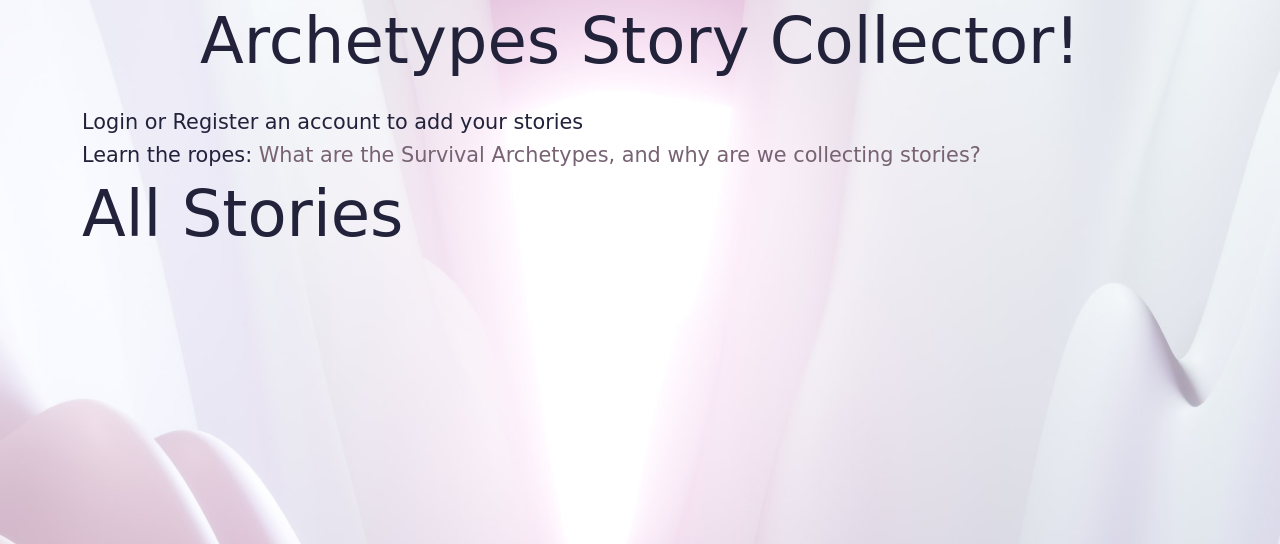
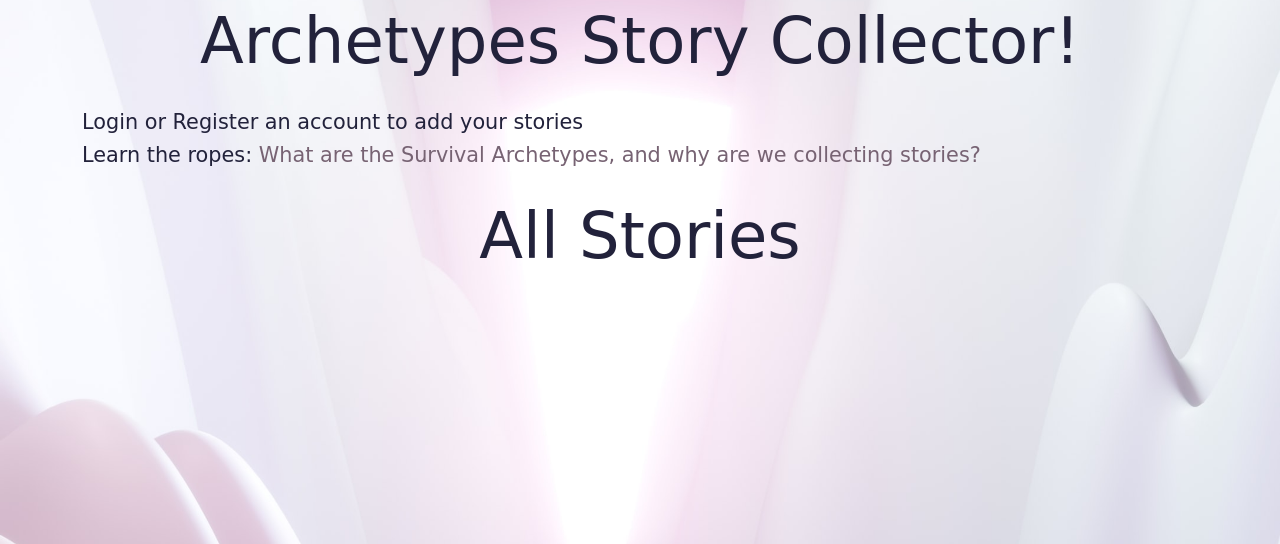
Before and after one commit to catt-tung/archetypes-flask-app, a Flask app: page / in a window 1280 px wide. Shown: the part 178-722 px from the top of the page. Run offline with Flask 2, Linux system fonts and the light colour scheme; data that the repository does not hold is empty; parts of the project's set-up code (start-up, migrations or seed data) failed here and were passed over; some web fonts are replaced.

Commit message:
header formatting

```diff
--- a/myapp/static/base.css
+++ b/myapp/static/base.css
@@ -105,3 +105,9 @@ a:hover {
   background-color: #bbabb6;
   color: #fbf8ea;
 }
+
+#center-these-cards {
+  display: flex;
+  flex-direction: row;
+  justify-content: center;
+}
--- a/myapp/templates/account.html
+++ b/myapp/templates/account.html
@@ -3,7 +3,7 @@
 
 <div class="jumbotron">
     <div align="center">
-        <h1>Welcome to the page for {{current_user.username}}</h1>
+        <h1 class="page-header">Welcome to the page for {{current_user.username}}</h1>
     </div>
 </div>
 
--- a/myapp/templates/child.html
+++ b/myapp/templates/child.html
@@ -1,7 +1,9 @@
 {% extends "base.html" %}
 {% block content %}
     <div class="jumbotron">
-        <h1>Collective Child Archetype Stories</h1>
+        <div class="page-header">
+            <h1>Collective Child Archetype Stories</h1>
+        </div>
         <div>
             <h3>About the Child Archetype: Guardian of Innocence and Responsibility</h3>
             <p>
--- a/myapp/templates/create_post.html
+++ b/myapp/templates/create_post.html
@@ -1,6 +1,8 @@
 {% extends "base.html" %}
 {% block content %}
-  <h1>Add a Story</h1>
+  <div class="page-header">
+    <h1>Add a Story</h1>
+  </div>
   <p>Here you can add a story about an encounter with a survival archetype and how you dealt with it. In sharing your story, feel free to consider the following to help prompt you:</p>
   <ul>
     <li>When/how did I realize this was an encounter with this specific survival archetype?</li>
--- a/myapp/templates/error_pages/403.html
+++ b/myapp/templates/error_pages/403.html
@@ -1,6 +1,8 @@
 {% extends "base.html" %}
 {% block content %}
     <div class="jumbotron">
-        <h1 class="page-header">Oops! 403 Forbidden  ! </h1>
+        <div class="page-header">
+            <h1>Oops! 403 Forbidden  ! </h1>
+        </div>
     </div>
 {% endblock %}
--- a/myapp/templates/error_pages/404.html
+++ b/myapp/templates/error_pages/404.html
@@ -1,6 +1,8 @@
 {% extends "base.html" %}
 {% block content %}
     <div class="jumbotron">
-        <h1 class="page-header">Oops! Page Not Found 404 ! </h1>
+        <div class="page-header">
+            <h1>Oops! Page Not Found 404 ! </h1>
+        </div>
     </div>
 {% endblock %}
--- a/myapp/templates/index.html
+++ b/myapp/templates/index.html
@@ -7,10 +7,12 @@
             </div>
             <h6>Login or Register an account to add your stories</h6>
             <h6>Learn the ropes: <a href="{{url_for('core.info')}}">What are the Survival Archetypes, and why are we collecting stories?</a></h6>
-            <h1>All Stories</h1>
+            <div class="page-header">
+                <h1>All Stories</h1>
+            </div>
         </div>
         <div class="container">
-            <div class="row">
+            <div class="row" id="center-these-cards">
                 {% for post in posts.items %}
                     <div class="card">
                         <div class="car-boy">
```
